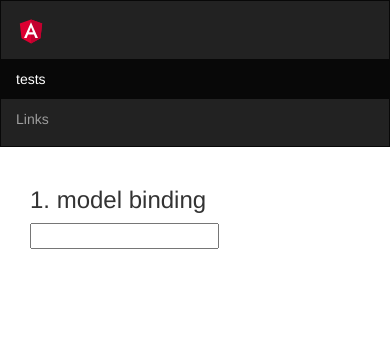
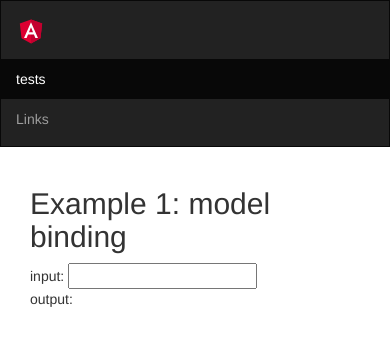
Before and after one commit to joemo65/Angular4Application, an Angular app in the folder Angular4App/: page / in a window 390 px wide. Shown: the top 346 px of the page. Built offline with nearby package versions, Linux system fonts and the light colour scheme.

Commit message:
added example1 component

```diff
--- a/Angular4App/src/app/app.component.html
+++ b/Angular4App/src/app/app.component.html
@@ -1,18 +1 @@
-
-<div class="container">
-    <div clas="row">
-        <div class="col-md-12">
-            <div class="row">
-                <div class="col-md-12">
-                        <h3>1. model binding</h3>
-                </div>
-            </div>
-            <div class="row">
-                <div class="col-md-8 offset-md-4">
-                    <input type="text" [(ngModel)]="name"/>
-                    <p>{{name}}</p>
-                </div>
-            </div>
-        </div>
-    </div>
-</div>
+<app-example1></app-example1>
--- a/Angular4App/src/app/app.component.ts
+++ b/Angular4App/src/app/app.component.ts
@@ -2,8 +2,9 @@ import { Component } from '@angular/core';
 
 @Component({
   selector: 'app-root',
-  templateUrl: './app.component.html', //TODO: revert back and figure out how to add multiple components
+  templateUrl: './app.component.html',
   styleUrls: ['./app.component.css']
 })
 export class AppComponent {
+  title = '';
 }
--- a/Angular4App/src/app/app.module.ts
+++ b/Angular4App/src/app/app.module.ts
@@ -1,12 +1,14 @@
 import { BrowserModule } from '@angular/platform-browser';
 import { NgModule } from '@angular/core';
-import {FormsModule } from '@angular/forms';
+import { FormsModule } from '@angular/forms';
 
 import { AppComponent } from './app.component';
+import { Example1Component } from './example1/example1.component';
 
 @NgModule({
   declarations: [
-    AppComponent
+    AppComponent,
+    Example1Component
   ],
   imports: [
     BrowserModule,
--- a/Angular4App/src/app/example1/example1.component.html
+++ b/Angular4App/src/app/example1/example1.component.html
@@ -3,13 +3,17 @@
         <div class="col-md-12">
             <div class="row">
                 <div class="col-md-12">
-                        <h2>Example 1: model binding</h3>
+                        <h2>Example 1: model binding</h2>
                 </div>
             </div>
             <div class="row">
-                <div class="col-md-8 offset-md-4">
-                    <input type="text" [(ngModel)]="name"/>
-                    <p>{{exampleText}}</p>
+                <div class="col-md-3">
+                    <span>input: </span>
+                    <input type="text" [(ngModel)]="exampleText"/>
+                </div>
+                <div class="col-md-9">
+                    <span>output:</span>
+                    <span>{{exampleText}}</span>
                 </div>
             </div>
         </div>
```
Also changed, not shown: 1 other file (tests, documents, lock files or other folders).
